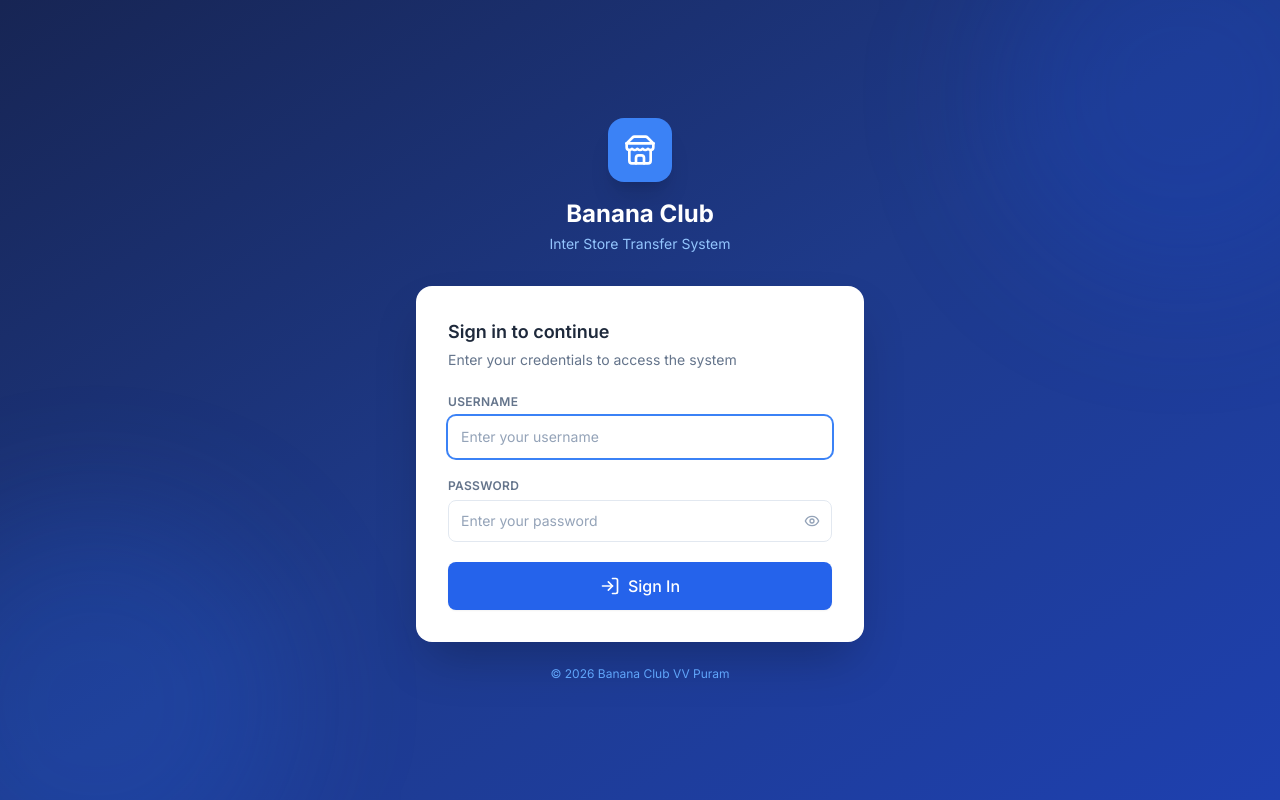
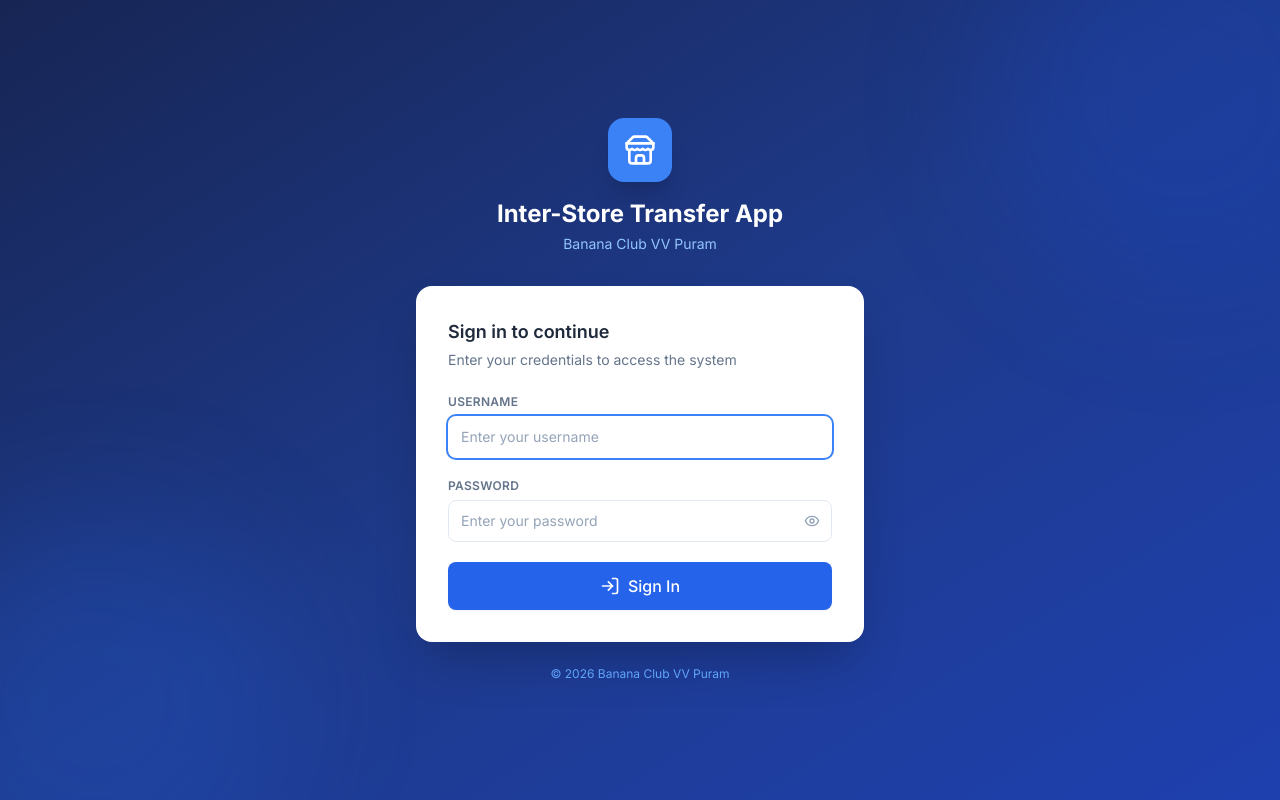
Before and after one commit to retailmis-cmd/interstore-transfer-frontend, a Next.js app: page / in a window 1280 px wide. Built offline with nearby package versions, Linux system fonts and the light colour scheme; no server answers.

Commit message:
chore: rename app to Inter-Store Transfer App across all interfaces

```diff
--- a/package.json
+++ b/package.json
@@ -1,5 +1,5 @@
 {
-  "name": "interstore-transfer-frontend",
+  "name": "inter-store-transfer-app",
   "version": "1.0.0",
   "private": true,
   "scripts": {
--- a/src/app/(protected)/dashboard/page.tsx
+++ b/src/app/(protected)/dashboard/page.tsx
@@ -40,7 +40,7 @@ export default function DashboardPage() {
           Welcome back, <span className="text-brand-600">{user?.username}</span>
         </h1>
         <p className="text-slate-500 text-sm mt-1">
-          {format(new Date(), "EEEE, MMMM d, yyyy")} · Banana Club VV Puram
+          {format(new Date(), "EEEE, MMMM d, yyyy")} · Inter-Store Transfer App
         </p>
       </div>
 
--- a/src/app/(protected)/reports/page.tsx
+++ b/src/app/(protected)/reports/page.tsx
@@ -118,7 +118,7 @@ export default function ReportsPage() {
         </div>
         <div>
           <h1 className="text-2xl font-bold text-slate-800">Transfer Reports</h1>
-          <p className="text-slate-500 text-sm">View and export stock transfer history</p>
+          <p className="text-slate-500 text-sm">View and export inter-store transfer history</p>
         </div>
       </div>
 
--- a/src/app/(protected)/transfer/page.tsx
+++ b/src/app/(protected)/transfer/page.tsx
@@ -169,9 +169,9 @@ export default function TransferPage() {
           <div className="w-9 h-9 bg-brand-600 rounded-lg flex items-center justify-center">
             <ArrowRightLeft className="w-5 h-5 text-white" />
           </div>
-          <h1 className="text-2xl font-bold text-slate-800">New Inter Store Transfer</h1>
+          <h1 className="text-2xl font-bold text-slate-800">New Inter-Store Transfer</h1>
         </div>
-        <p className="text-slate-500 text-sm ml-12">Scan garment barcodes to record stock movement between stores</p>
+        <p className="text-slate-500 text-sm ml-12">Scan barcodes to record stock movement between stores</p>
       </div>
 
       {/* Alert */}
--- a/src/app/layout.tsx
+++ b/src/app/layout.tsx
@@ -3,8 +3,8 @@ import './globals.css';
 import { AuthProvider } from '@/components/AuthProvider';
 
 export const metadata: Metadata = {
-  title: 'Banana Club — Inter Store Transfer',
-  description: 'Manage inter-store stock transfers between Banana Club outlets',
+  title: 'Inter-Store Transfer App',
+  description: 'Manage inter-store stock transfers between Banana Club VV Puram outlets',
 };
 
 export default function RootLayout({ children }: { children: React.ReactNode }) {
--- a/src/app/page.tsx
+++ b/src/app/page.tsx
@@ -58,8 +58,8 @@ export default function LoginPage() {
           <div className="inline-flex items-center justify-center w-16 h-16 bg-brand-500 rounded-2xl shadow-xl mb-4">
             <Store className="w-8 h-8 text-white" />
           </div>
-          <h1 className="text-2xl font-bold text-white">Banana Club</h1>
-          <p className="text-brand-300 text-sm mt-1">Inter Store Transfer System</p>
+          <h1 className="text-2xl font-bold text-white">Inter-Store Transfer App</h1>
+          <p className="text-brand-300 text-sm mt-1">Banana Club VV Puram</p>
         </div>
 
         {/* Card */}
--- a/src/components/Navbar.tsx
+++ b/src/components/Navbar.tsx
@@ -39,8 +39,8 @@ export default function Navbar() {
               <Store className="w-5 h-5 text-white" />
             </div>
             <div className="hidden sm:block">
-              <p className="text-white font-bold text-sm leading-tight">BANANA CLUB</p>
-              <p className="text-brand-300 text-xs leading-tight">Inter Store Transfer</p>
+              <p className="text-white font-bold text-sm leading-tight">Inter-Store Transfer</p>
+              <p className="text-brand-300 text-xs leading-tight">Banana Club VV Puram</p>
             </div>
           </div>
 
```
